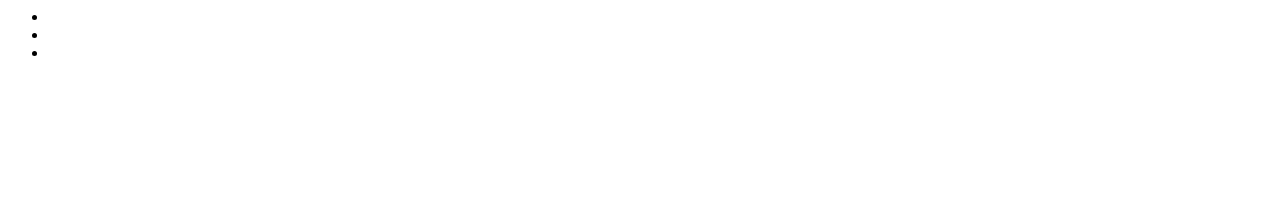
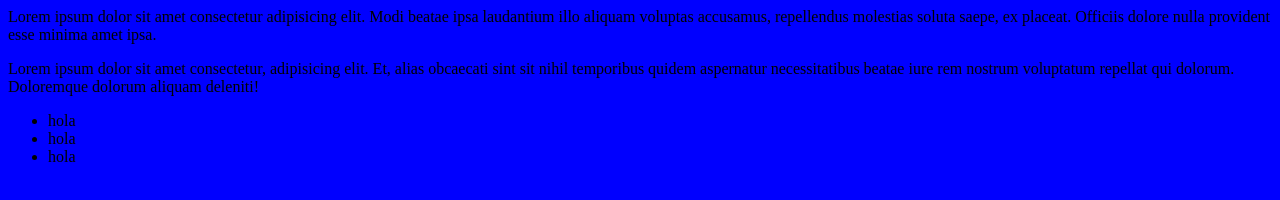
Before and after one commit to JotaMorales/git, a plain HTML site: page index.html in a window 1280 px wide. Drawn offline with Linux system fonts and the light colour scheme.

Commit message:
cambios nuevos

```diff
--- a/index.html
+++ b/index.html
@@ -13,15 +13,19 @@
     <div></div>
     <div></div>
     <section>
+        <div>
+            <p>Lorem ipsum dolor sit amet consectetur adipisicing elit. Modi beatae ipsa laudantium illo aliquam voluptas accusamus, repellendus molestias soluta saepe, ex placeat. Officiis dolore nulla provident esse minima amet ipsa.</p>
+        </div>
         <div></div>
-        <div></div>
-        <div></div>
+        <div>
+            <p>Lorem ipsum dolor sit amet consectetur, adipisicing elit. Et, alias obcaecati sint sit nihil temporibus quidem aspernatur necessitatibus beatae iure rem nostrum voluptatum repellat qui dolorum. Doloremque dolorum aliquam deleniti!</p>
+        </div>
     </section>
     <footer>
         <ul>
-            <li></li>
-            <li></li>
-            <li></li>
+            <li>hola</li>
+            <li>hola</li>
+            <li>hola</li>
         </ul>
     </footer>
 </body>
--- a/styles.css
+++ b/styles.css
@@ -0,0 +1,3 @@
+body {
+    background-color: blue;
+}
```
